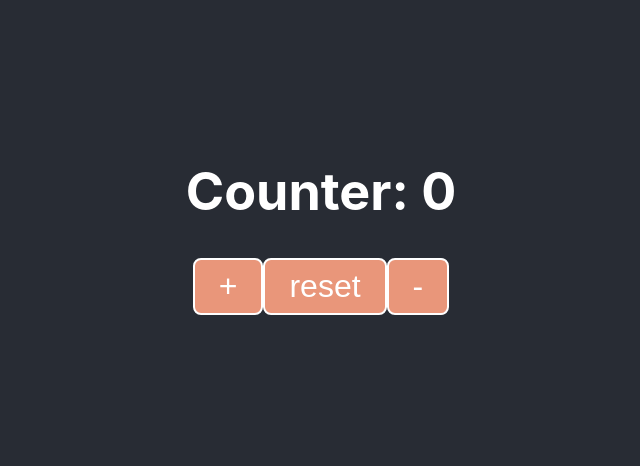
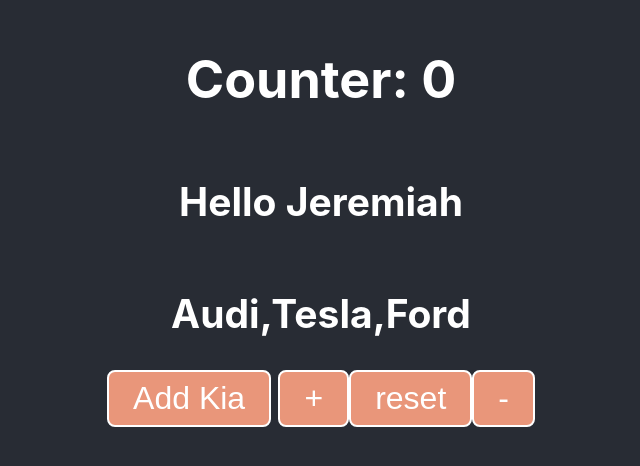
Before and after one commit to bserein/react-counter, a React (Create React App) app: page / in a window 1280 px wide. Shown: the part 180-646 px from the top of the page, without its empty margins (319-959 px from the left). Built offline with nearby package versions, Linux system fonts and the light colour scheme.

Commit message:
adding more stuff to learn state and destructuring better

```diff
--- a/src/App.js
+++ b/src/App.js
@@ -3,14 +3,20 @@
 
 function App() {
   const [counter, setCounter] = useState(0);
+  const [cars, setCars] = useState(['Audi', 'Tesla', 'Ford']);
+  const [person, setPerson] = useState({ name: 'Jeremiah', age: 31, shirt: 'tan' });
   return (
     <div className="App">
       <header className="App-header">
 
         <h1> Counter: {counter}</h1>
-
+        <h2>Hello {person.name}</h2>
+       <h2>{cars.toString()}</h2>
+      {/* adding new buttons to get the  */}
 
         <div className='buttonContainer'>
+        <button onClick={() => setCars([...cars, 'Kia'])}>Add Kia</button>&nbsp;
+
         <button
           onClick={() => {setCounter(counter + 1)}}
         > + </button>
```
